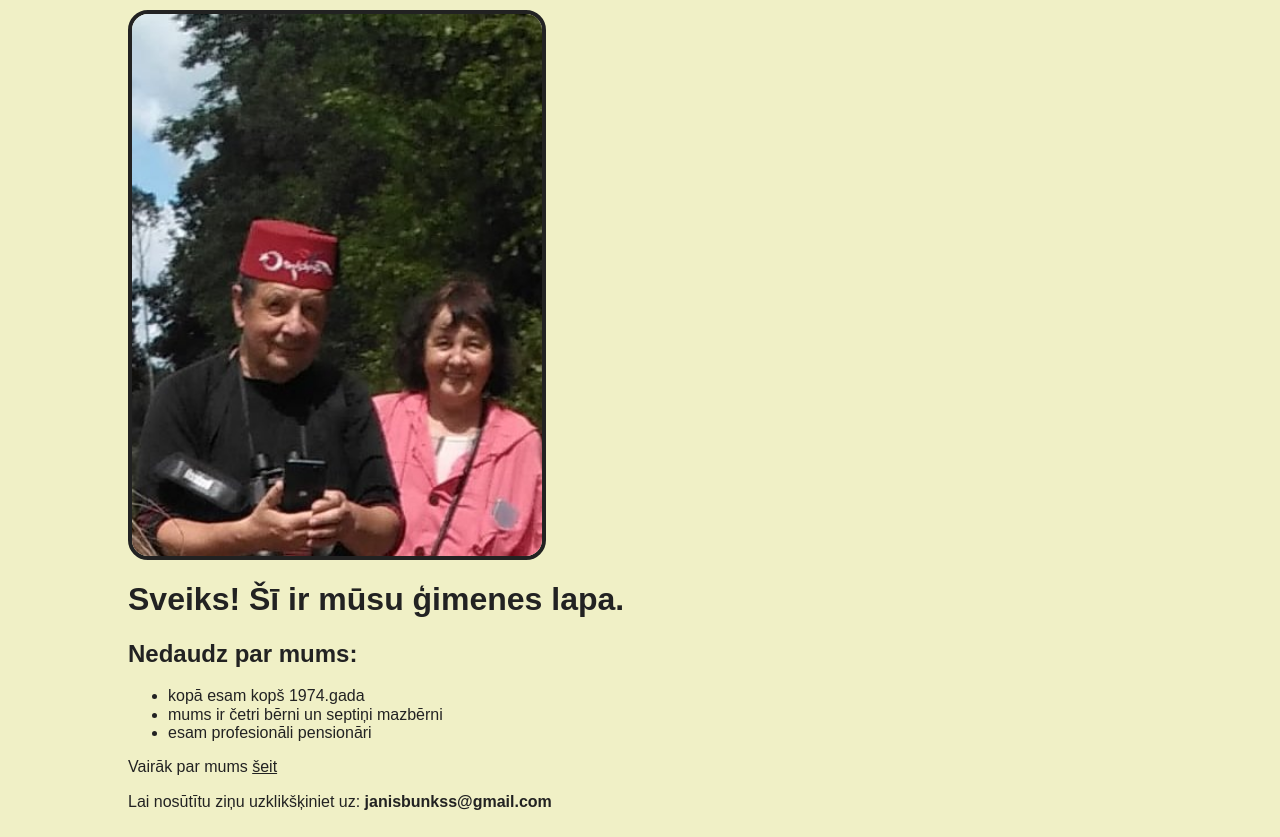
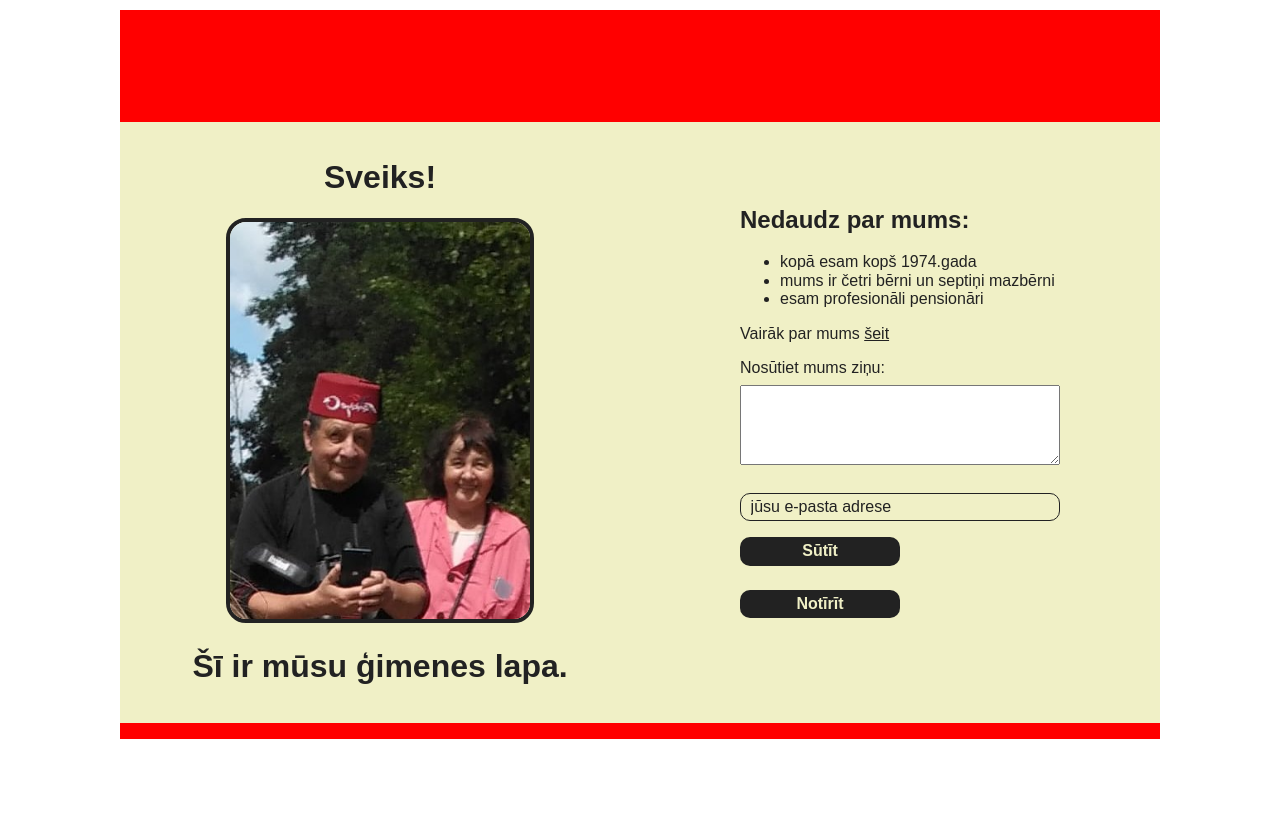
Before and after one commit to janisbunkss/Veblapa, a plain HTML site: page index.html in a window 1280 px wide. After the commit the page ends 800 px from the top, so only its background shows below. Drawn offline with nearby package versions, Linux system fonts and the light colour scheme; a web font is replaced by a local one.

Commit message:
Izslēgta slēptā forma

```diff
--- a/index.html
+++ b/index.html
@@ -5,10 +5,21 @@
         <link href="https://fonts.googleapis.com/css2?family=Bangers&family=Black+Ops+One&family=Creepster&family=La+Belle+Aurore&family=MedievalSharp&family=Orbitron&family=Rye&display=swap" rel="stylesheet">
         <title>Ģimenes lapa</title>
     </head>
-    <body style="width: 80%; display: block; margin: auto">
-        <img src="bilde_1.jpeg" style="display: block; width: 40%; text-align: center">
-        <h1>Sveiks! Šī ir mūsu ģimenes lapa.</h1>
+    <body >
 
+        <div class="nav">
+
+        </div>
+
+        <div class="container">
+
+            <div class="header">
+                <h1>Sveiks! </h1>
+                <img src="bilde_1.jpeg" >
+                <h1>Šī ir mūsu ģimenes lapa.</h1>
+            </div>
+
+            <div class="intro">
                 <h2>Nedaudz par mums:</h2>
                 <ul>
                     <li>kopā esam kopš 1974.gada</li>
@@ -18,12 +29,12 @@
 
                 <p>Vairāk par mums <a href="https://maruta.website" target="_blank"> šeit</a></p>
 
-        <p>Lai nosūtītu ziņu uzklikšķiniet uz: <a id="poga" >janisbunkss@gmail.com</a></p>
+                <!-- <p>Lai nosūtītu ziņu uzklikšķiniet uz: <a id="poga" >janisbunkss@gmail.com</a></p> -->
 
                 <div id="pasts">
                 <form action="https://formsubmit.co/janisbunkss@gmail.com" method="POST" style="display: grid; width: 20rem; gap: 0.5rem; ">
 
-                <label for="zinojums">Ierakstiet savu ziņu:</label>
+                    <label for="zinojums">Nosūtiet mums ziņu:</label>
                     <textarea id="zinojums" name="zinojums" rows="4" cols="50" style="padding-left: 0.6rem"></textarea>
                     <!-- <label for="email">Jūsu e-pasta adrese:</label> -->
                     <input type="email" name="email" required style="padding-left: 0.6rem" placeholder="jūsu e-pasta adrese">
@@ -31,8 +42,13 @@
                     <button type="submit" style="width: 10rem">Sūtīt</button>
                     <button type="reset" style="width: 10rem">Notīrīt</button>
                 </form>
+
+
+            </div>
+
         </div>
 
         <script src="main.js" ></script>
     </body>
+
 </html>
--- a/styles.css
+++ b/styles.css
@@ -15,6 +15,7 @@
 
     --image: var(--soft);
 
+    --navigation-background: red;
     --background: #f0f0c6;
     --text: #222222;
 
@@ -24,15 +25,49 @@
 
 
 body {
+    display: grid;
     margin: 0;
     padding: 10px;
-    background: var(--background);
+
     color: var(--text);
     font-family: var(--font);
 }
 
+.container {
+    display: grid;
+    grid-template-columns: 1fr 1fr;
+
+    gap: 2rem;
+    width: 80%;
+
+    background: var(--background);
+    margin-inline:  auto;
+    padding: 1rem;
+    border-bottom: solid 1rem red;
+}
+
+.nav {
+    height: 80px;
+    width: 80%;
+    min-width: 160px;
+    margin-inline: auto;
+    padding: 1rem;
+    background: var(--navigation-background);
+}
+
+.header {
+    text-align: center;
+}
+
+.intro {
+    margin: 3rem auto 0;
+}
+
 img {
-    width: 30%;
+    /* display: block; */
+    text-align: center;
+    width: 100%;
+    max-width: 300px;
     border-radius: calc(var(--image) * 2);
     border: 4px solid var(--text);
 }
@@ -42,7 +77,7 @@ a {
 }
 
 input {
-    display: block;
+    /* display: block; */
     margin: 20px 0 0;
     min-width: 160px;
     box-sizing: border-box;
@@ -85,6 +120,20 @@ button {
 }
 
 #pasts {
-    display: none;
+    display: block;
     /* position: absolute;  */
 }
+
+@media (max-width: 900px) {
+    .container {
+    grid-template-columns: 1fr;
+    gap: 0;
+    }
+
+    .intro {
+        text-align: left;
+        margin: 0 auto 1rem;
+    }
+
+
+}
```
Lines whose indentation alone changed are shown as unchanged.
